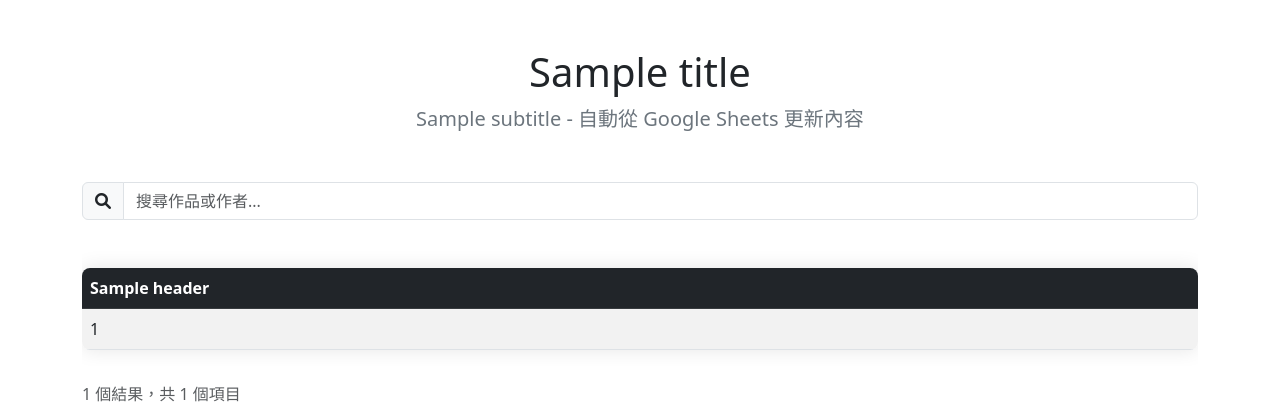
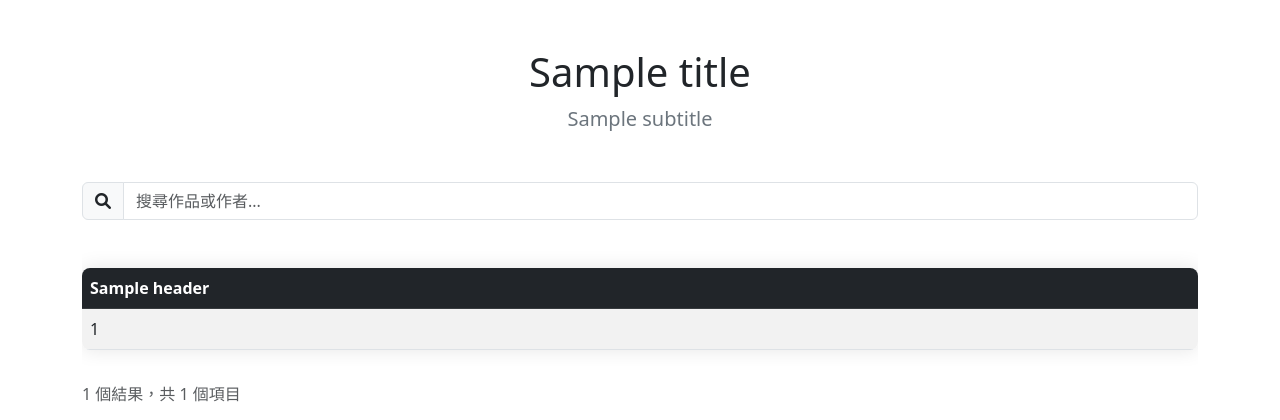
Before and after one commit to icycandle/pen-power-recall-website-2025, a Python web app: template src/presentation/templates/index.html in a window 1280 px wide. Shown: the top 420 px of the page. Run offline with Jinja, Linux system fonts and the light colour scheme; the template is opened without the code that fills it: most values are stand-ins (such as "Sample title", 1, 10 or a date in 2020).

Commit message:
update title

```diff
--- a/src/presentation/templates/index.html
+++ b/src/presentation/templates/index.html
@@ -15,7 +15,7 @@
     <div class="container py-5">
         <header class="mb-5 text-center">
             <h1>{{ title }}</h1>
-            <p class="lead">{{ subtitle }} - 自動從 Google Sheets 更新內容</p>
+            <p class="lead">{{ subtitle }}</p>
         </header>
 
         <main>
```
Also changed, not shown: requirements.txt (+215 -22 lines).
